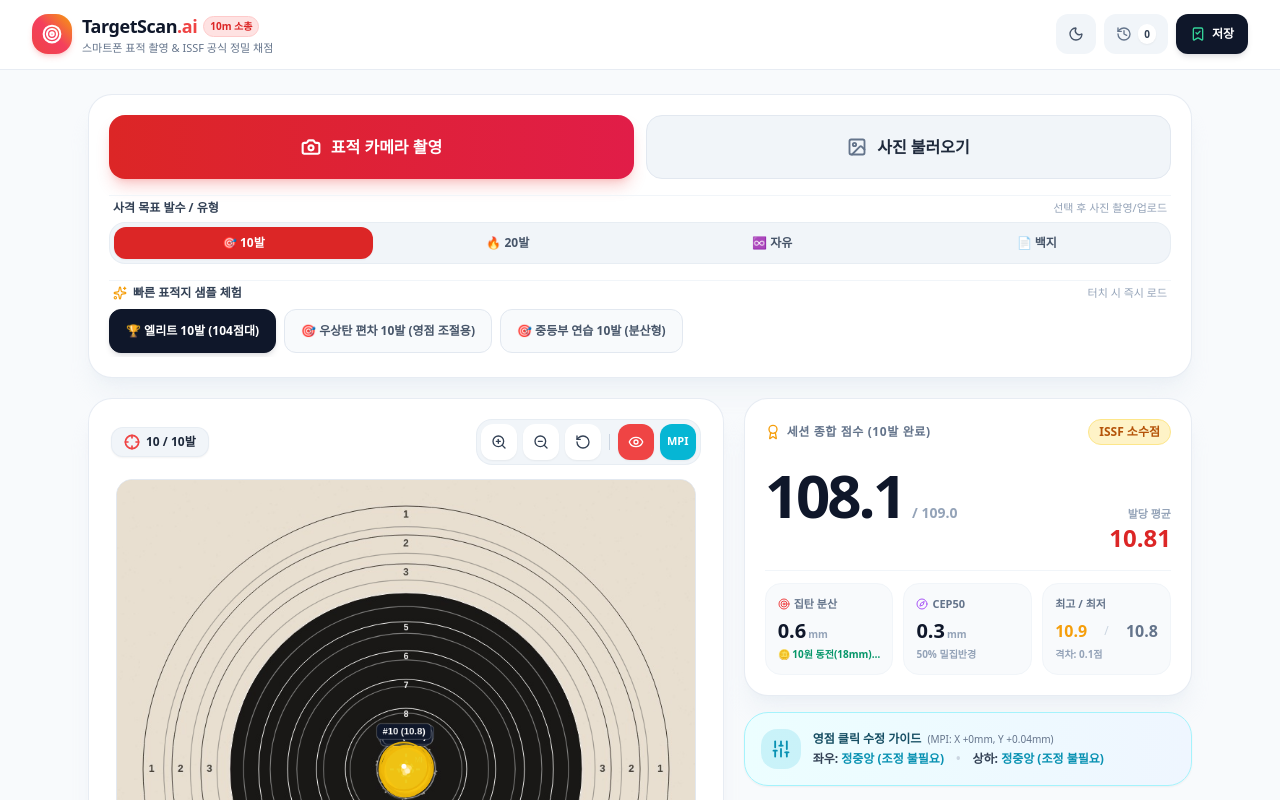
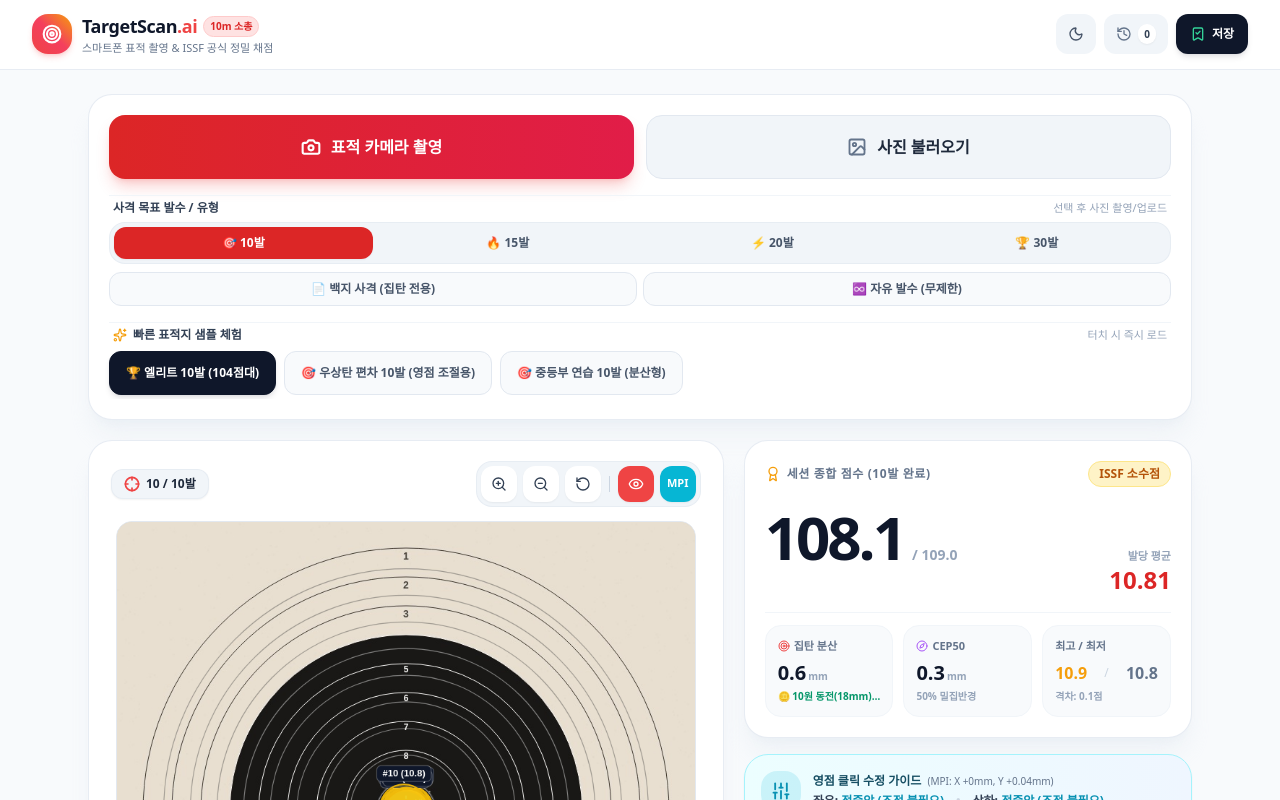
Before and after one commit to lulu-tt/Target-Scanner, a React (Vite) app: page / in a window 1280 px wide. Shown: the top 800 px of the page. Built offline with nearby package versions, Linux system fonts and the light colour scheme.

Commit message:
feat(ui): add 10, 15, 20, 30 shot target modes and sub-mode layout

```diff
--- a/src/App.tsx
+++ b/src/App.tsx
@@ -33,7 +33,9 @@ export const App: React.FC = () => {
 
   const targetShotCount = useMemo(() => {
     if (targetMode === '10shots') return 10;
+    if (targetMode === '15shots') return 15;
     if (targetMode === '20shots') return 20;
+    if (targetMode === '30shots') return 30;
     if (targetMode === 'blank') return 20;
     return 0; // free (자유)
   }, [targetMode]);
--- a/src/components/ScannerPanel.tsx
+++ b/src/components/ScannerPanel.tsx
@@ -86,6 +86,7 @@ export const ScannerPanel: React.FC<ScannerPanelProps> = ({
           </span>
           <span className="text-[11px] text-slate-400 font-medium">선택 후 사진 촬영/업로드</span>
         </div>
+        {/* 메인 정규 발수: 10발, 15발, 20발, 30발 */}
         <div className="grid grid-cols-4 gap-1.5 bg-slate-100 dark:bg-slate-800/90 p-1 rounded-2xl border border-slate-200/60 dark:border-slate-700/60">
           <button
             type="button"
@@ -100,6 +101,17 @@ export const ScannerPanel: React.FC<ScannerPanelProps> = ({
           </button>
           <button
             type="button"
+            onClick={() => onModeChange('15shots')}
+            className={`py-2 px-1 rounded-xl text-xs font-black transition-all text-center ${
+              targetMode === '15shots'
+                ? 'bg-red-600 text-white shadow-sm'
+                : 'text-slate-600 dark:text-slate-400 hover:text-slate-900 dark:hover:text-white'
+            }`}
+          >
+            🔥 15발
+          </button>
+          <button
+            type="button"
             onClick={() => onModeChange('20shots')}
             className={`py-2 px-1 rounded-xl text-xs font-black transition-all text-center ${
               targetMode === '20shots'
@@ -107,29 +119,44 @@ export const ScannerPanel: React.FC<ScannerPanelProps> = ({
                 : 'text-slate-600 dark:text-slate-400 hover:text-slate-900 dark:hover:text-white'
             }`}
           >
-            🔥 20발
+            ⚡ 20발
+          </button>
+          <button
+            type="button"
+            onClick={() => onModeChange('30shots')}
+            className={`py-2 px-1 rounded-xl text-xs font-black transition-all text-center ${
+              targetMode === '30shots'
+                ? 'bg-red-600 text-white shadow-sm'
+                : 'text-slate-600 dark:text-slate-400 hover:text-slate-900 dark:hover:text-white'
+            }`}
+          >
+            🏆 30발
+          </button>
+        </div>
+
+        {/* 보조 모드: 백지 사격 / 자유 발수 */}
+        <div className="grid grid-cols-2 gap-1.5 pt-0.5">
+          <button
+            type="button"
+            onClick={() => onModeChange('blank')}
+            className={`py-2 px-2 rounded-xl text-xs font-bold transition-all text-center border ${
+              targetMode === 'blank'
+                ? 'bg-slate-900 text-white dark:bg-red-500 dark:border-red-400 shadow-sm'
+                : 'bg-slate-50 dark:bg-slate-950 text-slate-600 dark:text-slate-400 border-slate-200 dark:border-slate-800 hover:bg-slate-100'
+            }`}
+          >
+            📄 백지 사격 (집탄 전용)
           </button>
           <button
             type="button"
             onClick={() => onModeChange('free')}
-            className={`py-2 px-1 rounded-xl text-xs font-black transition-all text-center ${
+            className={`py-2 px-2 rounded-xl text-xs font-bold transition-all text-center border ${
               targetMode === 'free'
-                ? 'bg-red-600 text-white shadow-sm'
-                : 'text-slate-600 dark:text-slate-400 hover:text-slate-900 dark:hover:text-white'
+                ? 'bg-slate-900 text-white dark:bg-red-500 dark:border-red-400 shadow-sm'
+                : 'bg-slate-50 dark:bg-slate-950 text-slate-600 dark:text-slate-400 border-slate-200 dark:border-slate-800 hover:bg-slate-100'
             }`}
           >
-            ♾️ 자유
-          </button>
-          <button
-            type="button"
-            onClick={() => onModeChange('blank')}
-            className={`py-2 px-1 rounded-xl text-xs font-black transition-all text-center ${
-              targetMode === 'blank'
-                ? 'bg-red-600 text-white shadow-sm'
-                : 'text-slate-600 dark:text-slate-400 hover:text-slate-900 dark:hover:text-white'
-            }`}
-          >
-            📄 백지
+            ♾️ 자유 발수 (무제한)
           </button>
         </div>
       </div>
--- a/src/types/target.ts
+++ b/src/types/target.ts
@@ -16,7 +16,7 @@ export interface ShotPoint {
   isManuallyAdjusted?: boolean;
 }
 
-export type TargetMode = '10shots' | '20shots' | 'free' | 'blank';
+export type TargetMode = '10shots' | '15shots' | '20shots' | '30shots' | 'free' | 'blank';
 
 export interface TargetCalibration {
   centerX: number;         // 표적지 내 흑점 또는 탄착 중심 X 픽셀
```
